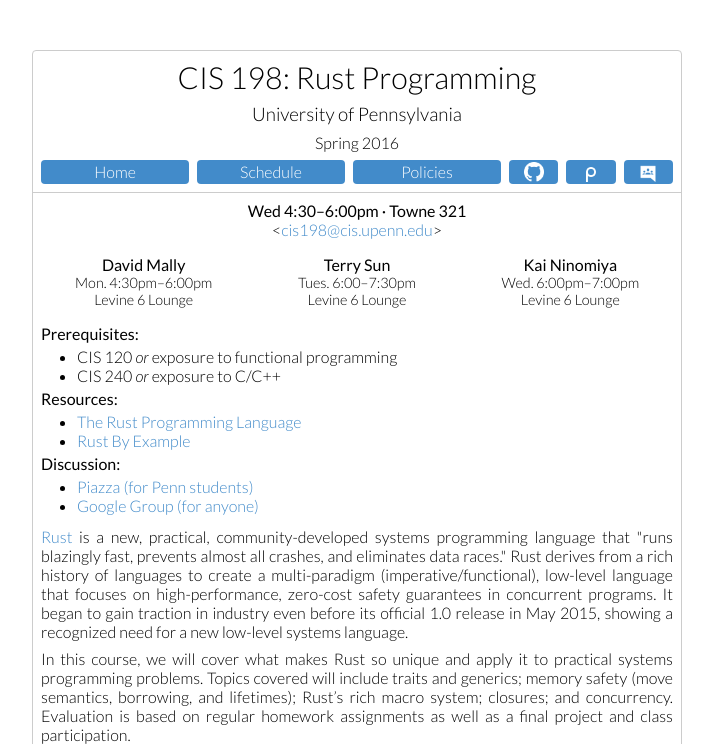
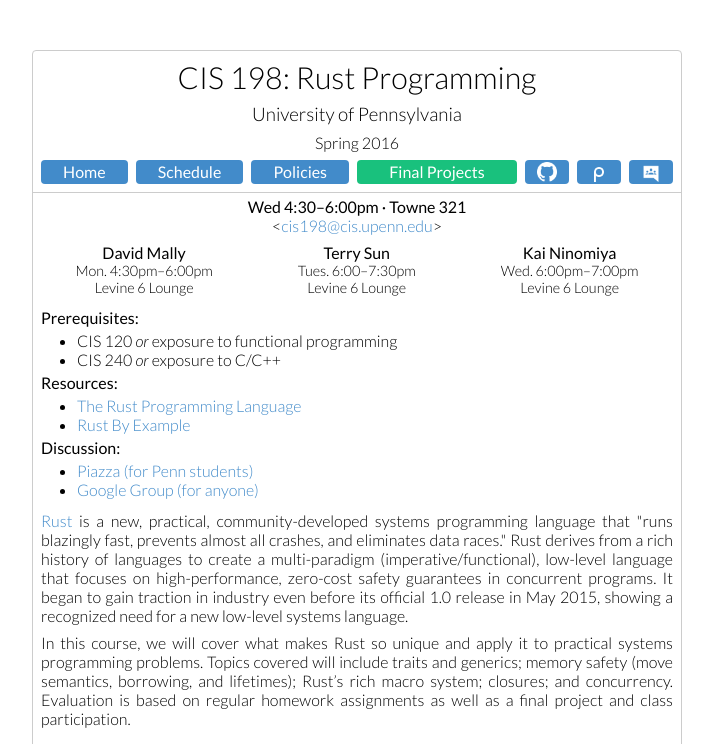
Before and after one commit to cis198-2016s/cis198-2016s.github.io, a Jekyll site: the page built from index.html, in a window 1280 px wide. Shown: the top 744 px of the page, without its empty margins (283-996 px from the left). Built offline with Jekyll 4.4.1, drawn with Linux system fonts in a browser that asks for light colours; grey boxes are pictures that could not be loaded.

Commit message:
final(ly,) projects

```diff
--- a/_includes/header.html
+++ b/_includes/header.html
@@ -3,6 +3,7 @@
   <h3><a class="stealth" href="http://www.upenn.edu/">University of Pennsylvania</a></h3>
   <div class="ctr">Spring 2016</div>
   <nav class="partitioned">
+    <div class="subpartitioned">
       <div class="part">
         <a class="btn" href="/">Home</a>
       </div>
@@ -11,6 +12,11 @@
       </div>
       <div class="part">
         <a class="btn" href="/policies/">Policies</a>
+      </div>
+    </div>
+    <div class="subpartitioned">
+      <div class="part">
+        <a class="btn btngreen" href="/projects/">Final Projects</a>
       </div>
       <div class="partonethird">
         <a class="btn" href="https://github.com/cis198-2016s" title="On GitHub"><img src="/img/github.png" alt="On GitHub"></a>
@@ -21,6 +27,7 @@
       <div class="partonethird">
         <a class="btn" href="https://groups.google.com/forum/#!forum/cis198-public" title="Google Group (Public discussion)"><img src="/img/googlegroup.png" alt="Google Group (for anyone)"></a>
       </div>
+    </div>
   </nav>
 </header>
 <hr>
--- a/css/common.css
+++ b/css/common.css
@@ -21,9 +21,14 @@
   border-radius: 4px;
   height: 1.5em;
   width: 100%;
+  font-weight: 400;
   padding: 1px;
   text-align: center;
   display: block;
+}
+
+.btngreen {
+  background: #19c17d;
 }
 
 .btn:hover, .btn:focus, .btn:active {
@@ -47,6 +52,12 @@
   border-collapse: collapse;
 }
 
+th {
+  background-color: #ddd;
+  font-weight: 400;
+}
+
+
 td, th, tr {
   padding: 3px 4px;
   border: 1px solid gray;
--- a/css/main.css
+++ b/css/main.css
@@ -29,6 +29,12 @@
 h1 {
   font-size: 190%;
   text-align: center;
+}
+
+@media only screen and (max-width: 400px) {
+  h1 {
+    font-size: 150%;
+  }
 }
 
 h2, h3 {
@@ -64,23 +70,36 @@
   display:    -moz-flex;
   display:     -ms-flex;
   display:         flex;
+  flex-wrap: wrap;
+  padding: 0px !important;
+}
+
+
+.subpartitioned {
+  display: -webkit-flex;
+  display:    -moz-flex;
+  display:     -ms-flex;
+  display:         flex;
+  -webkit-flex: 1 1 auto;
+          flex: 1 1 auto;
+  padding: 0px;
 }
 
 .part {
   display: inline-block;
-  -webkit-flex: 12 1 0;
-     -moz-flex: 12 1 0;
-      -ms-flex: 12 1 0;
-          flex: 12 1 0;
+  -webkit-flex: 12 1 auto;
+     -moz-flex: 12 1 auto;
+      -ms-flex: 12 1 auto;
+          flex: 12 1 auto;
   padding: 4px;
 }
 
 .partonethird {
   display: inline-block;
-  -webkit-flex: 4 1 0;
-     -moz-flex: 4 1 0;
-      -ms-flex: 4 1 0;
-          flex: 4 1 0;
+  -webkit-flex: 4 1 auto;
+     -moz-flex: 4 1 auto;
+      -ms-flex: 4 1 auto;
+          flex: 4 1 auto;
   padding: 4px;
 }
 
--- a/index.html
+++ b/index.html
@@ -58,7 +58,7 @@
   is a new, practical, community-developed systems programming language that
   "runs blazingly fast, prevents almost all crashes, and eliminates data
   races." Rust derives from a rich history of languages to create a
-  multi-paradigm (imperative/functional), low-level language that focuses on
+  multi-paradigm (imperative/<wbr>functional), low-level language that focuses on
   high-performance, zero-cost safety guarantees in concurrent programs. It
   began to gain traction in industry even before its official 1.0 release
   in May 2015, showing a recognized need for a new low-level systems
```
Also changed, not shown: projects/index.html (added, +125 -0 lines), schedule/index.html (+5 -6 lines). Lines whose indentation alone changed are shown as unchanged.
